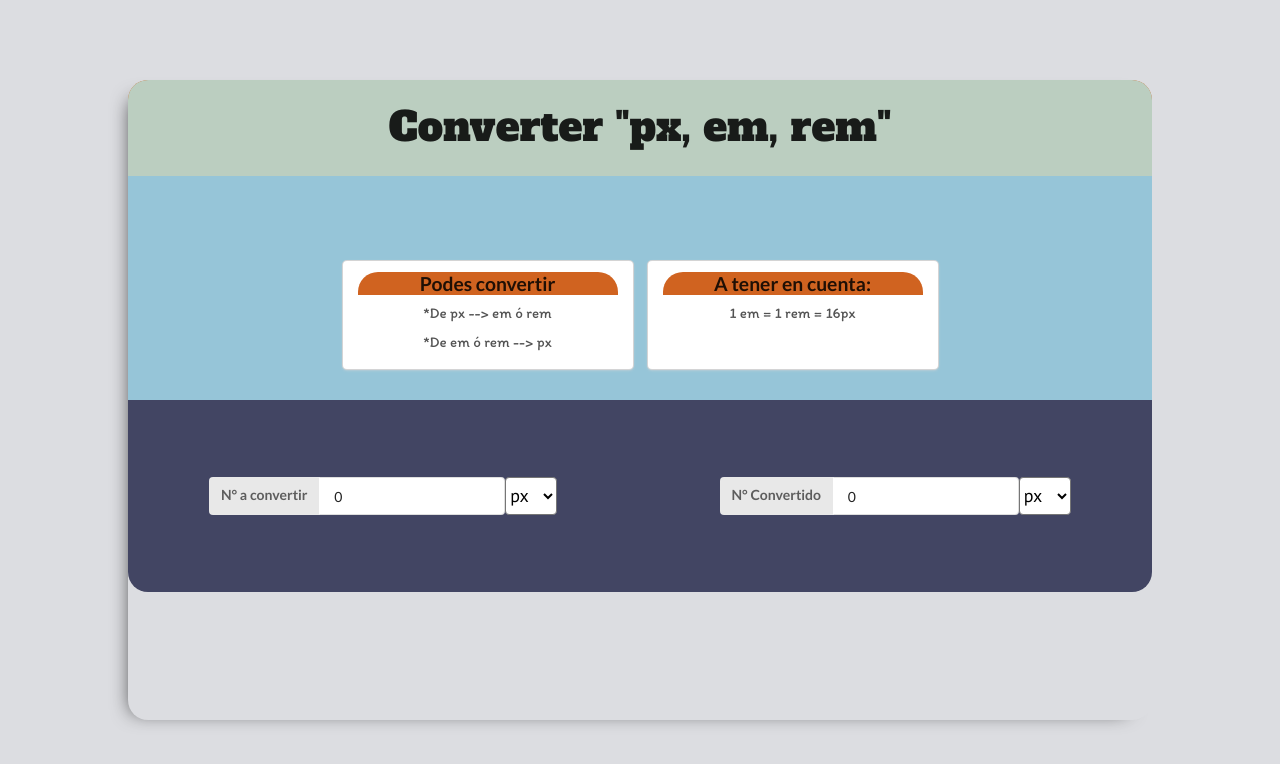
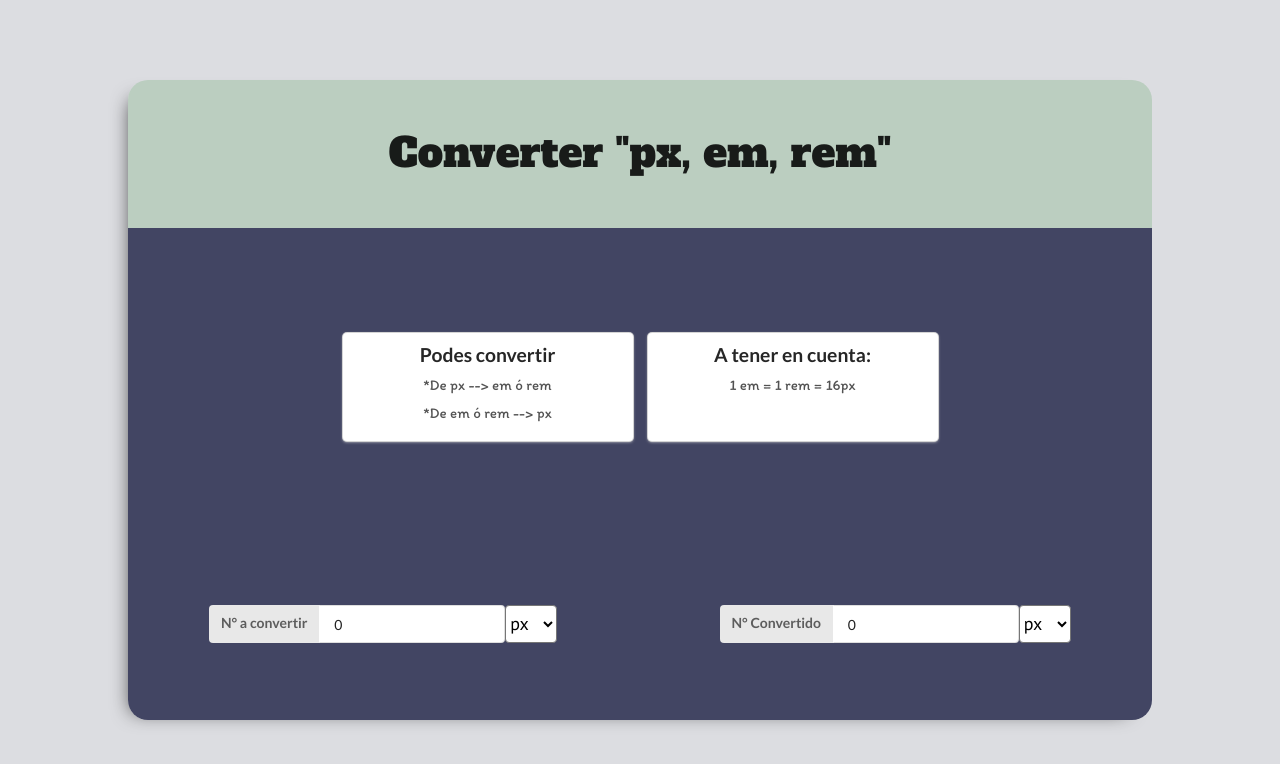
Before and after one commit to EnzzoPerez/convert-px-em, a React (Create React App) app: page / in a window 1280 px wide. Shown: the top 764 px of the page. Built offline with nearby package versions, Linux system fonts and the light colour scheme.

Commit message:
updated css styles of App component

```diff
--- a/src/App.css
+++ b/src/App.css
@@ -19,32 +19,3 @@ html, body, #root{
   -moz-box-shadow: -11px 6px 19px -14px rgba(0,0,0,0.75);
   box-shadow: -11px 6px 19px -14px rgba(0,0,0,0.75);
 }
-
-.header{
-  height: 50%;
-  border-radius: 20px 20px 0 0;
-  background-color: #D06320;
-  flex-direction: column;
-}
-
-
-.title{
-  display: flex;
-  align-items: center;
-  justify-content: center;
-  text-align: center;
-  font-family: 'Alfa Slab One', cursive;
-  font-size: 40px;
-  height: 30%;
-  width: 100%;
-}
-
-.subTitle{
-  height: 71%;
-  width: 100%;
-  text-align: center;
-  background-color: #96C5D8;
-  font-family: 'Itim', cursive;
-  padding-top: 5%;
-  font-size: 15px;
-}
```
